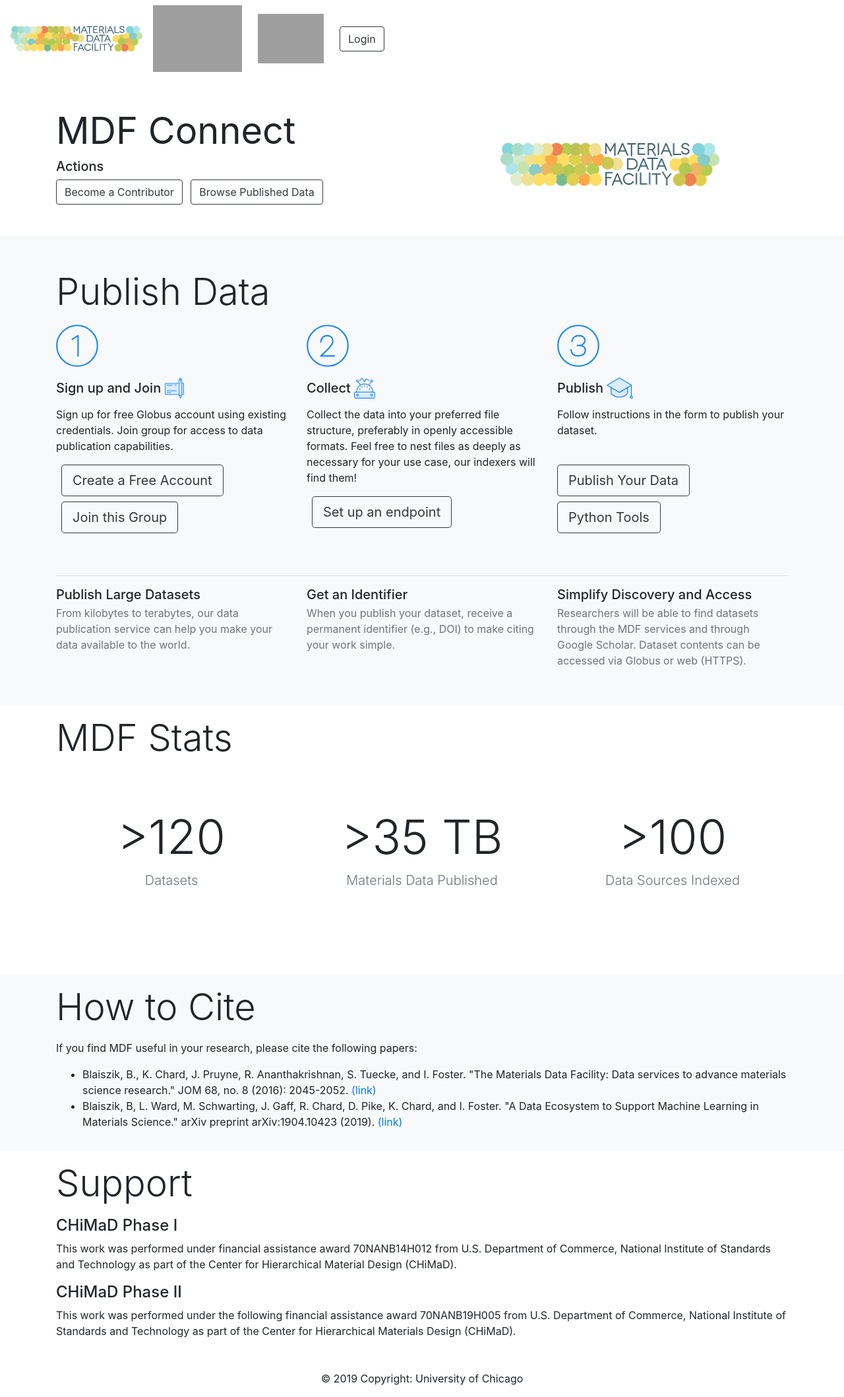
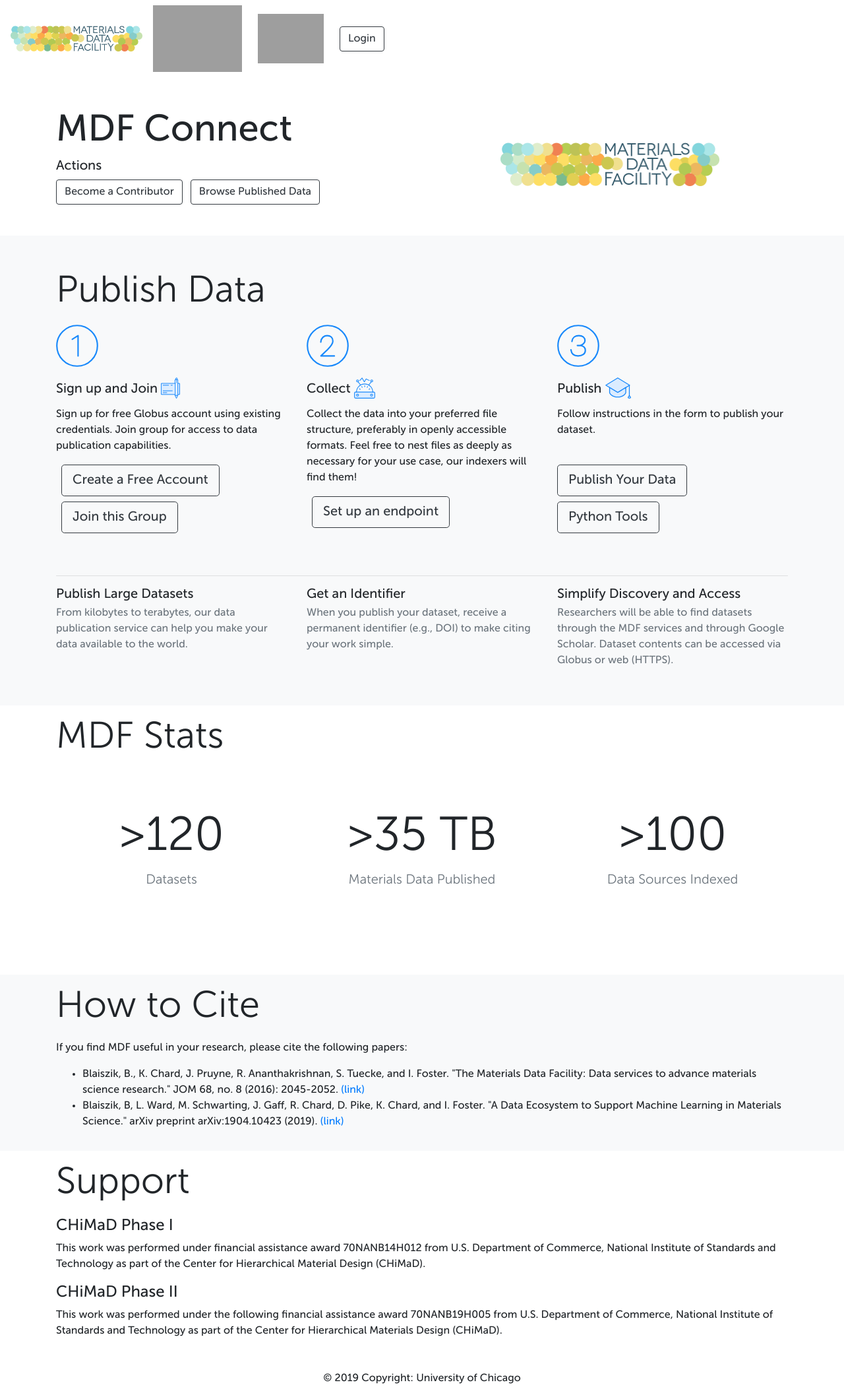
Before and after one commit to blaiszik/mc-portal, a Flask app: page / in a window 1280 px wide. Shown: the whole page at 66% size. Run offline with Flask 2, Linux system fonts and the light colour scheme; parts of the project's set-up code (start-up, migrations or seed data) failed here and were passed over; some libraries are stand-ins or nearby versions; grey boxes are pictures that could not be loaded.

Commit message:
Fixing font URLs

```diff
--- a/portal/templates/base.jinja2
+++ b/portal/templates/base.jinja2
@@ -15,7 +15,39 @@
     <link rel="stylesheet" href="https://stackpath.bootstrapcdn.com/bootstrap/4.3.1/css/bootstrap.min.css" integrity="sha384-ggOyR0iXCbMQv3Xipma34MD+dH/1fQ784/j6cY/iJTQUOhcWr7x9JvoRxT2MZw1T" crossorigin="anonymous">
 
     {# BS 3 #}
+     <style>
+ @font-face {
+	font-family: 'museosans';
+	src: url("{{ url_for('static', filename='/fonts/221E91_4_0.woff') }}") format('woff');
+	font-weight: 100 ;
+}
+@font-face {
+	font-family: 'museosans';
+	src: url("{{ url_for('static', filename='/fonts/221E91_3_0.woff') }}") format('woff');
+	font-weight: 500 ;
+}
+@font-face {
+	font-family: 'museosans';
+	src: url("{{ url_for('static', filename='/fonts/221E91_1_0.woff') }}") format('woff');
+	font-weight: 300 ;
+}
+@font-face {
+	font-family: 'museosans';
+	src: url("{{ url_for('static', filename='/fonts/221E91_0_0.woff') }}") format('woff');
+	font-weight: 700 ;
+}
 
+body {
+    font-family: museosans,"Helvetica Neue",Helvetica,Arial,sans-serif;
+    font-weight: 500;
+    padding-top: 0px;
+    font-size: 16px;
+}
+
+
+
+
+ </style>
 
   </head>
 
```
